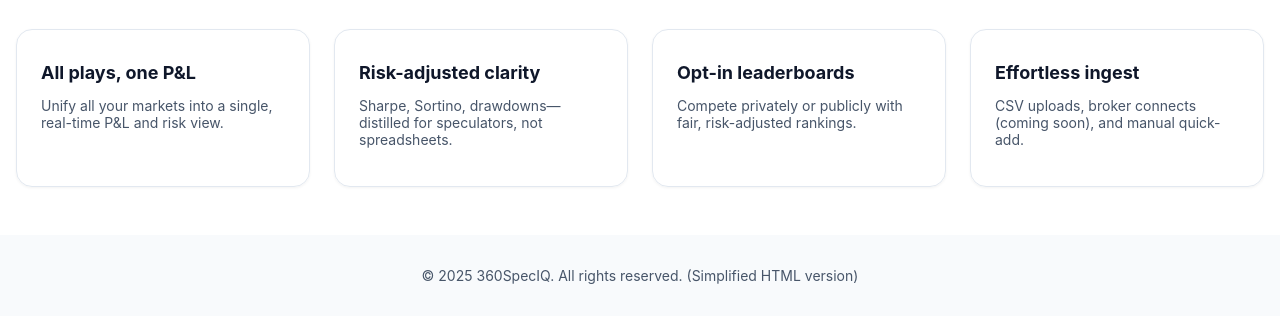
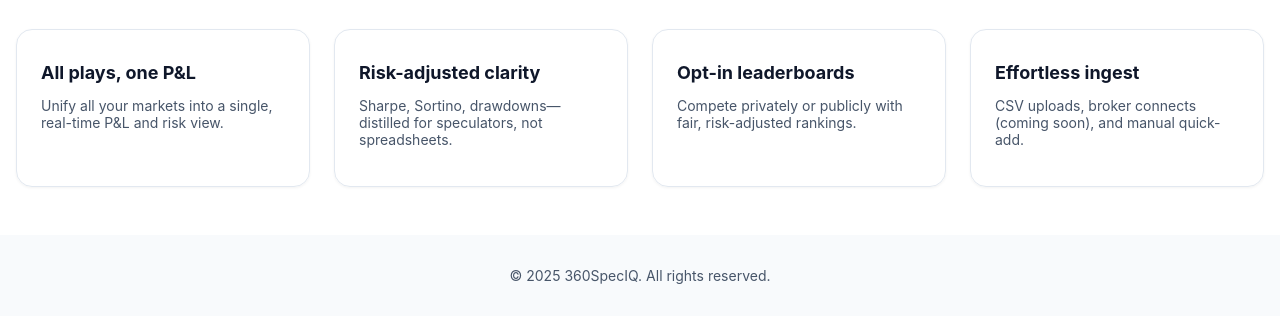
Before and after one commit to 360SpecIQ/WebLandingPage, a plain HTML site: page index.html in a window 1280 px wide. Shown: the part 627-943 px from the top of the page. Drawn offline with Linux system fonts and the light colour scheme.

Commit message:
Update index.html

```diff
--- a/index.html
+++ b/index.html
@@ -179,7 +179,7 @@
 
     <footer style="padding: 2rem 0; text-align: center; font-size: 0.875rem; color: var(--color-secondary);">
         <div class="container">
-            © 2025 360SpecIQ. All rights reserved. (Simplified HTML version)
+            © 2025 360SpecIQ. All rights reserved.
         </div>
     </footer>
 
```
